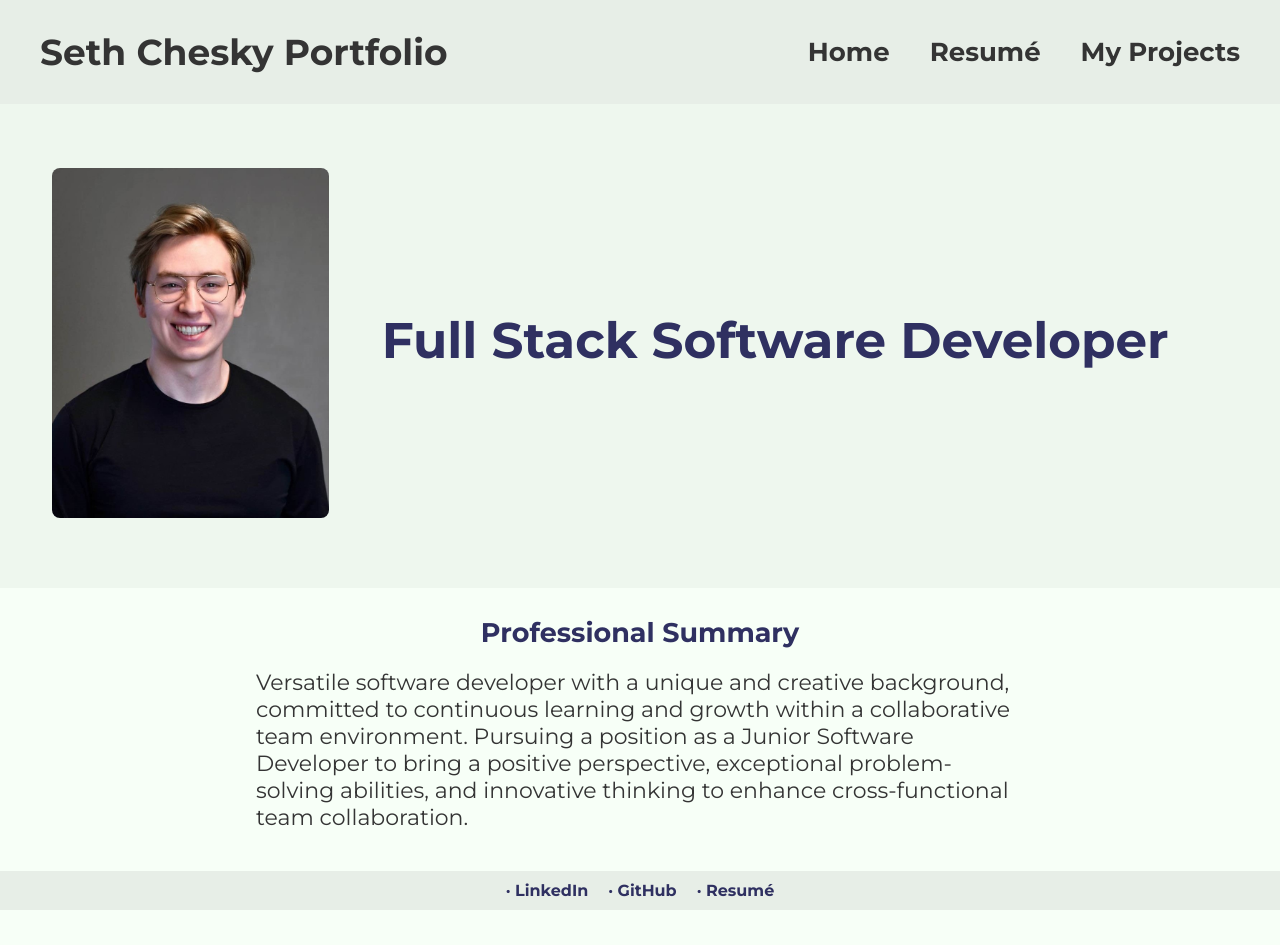
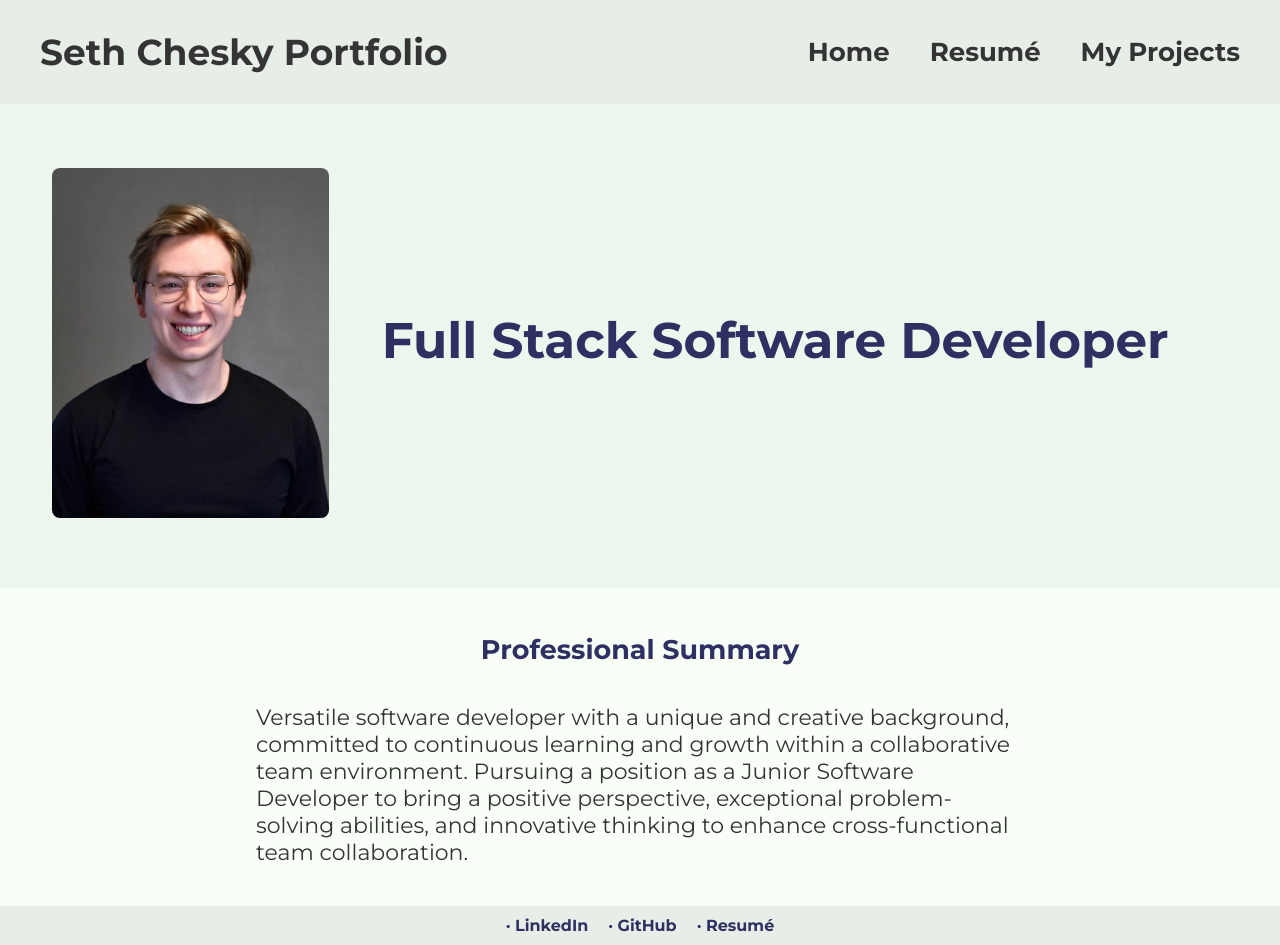
Before and after one commit to chethnut/portfolio-page-vue, a Vue app: page / in a window 1280 px wide. Before the commit the page ends 910 px from the top, so only its background shows below. Built offline with nearby package versions, Linux system fonts and the light colour scheme.

Commit message:
adjusted spacing to work with multiple browsers

```diff
--- a/src/views/AboutView.vue
+++ b/src/views/AboutView.vue
@@ -126,8 +126,8 @@ a {
 .section-title {
   display: flex;
   justify-content: center;
-  margin-top: 9px;
-  margin-bottom: 20px;
+  margin-top: 26px;
+  margin-bottom: 38px;
 }
 
 .professional-summary {
@@ -136,5 +136,6 @@ a {
   display: inline;
   white-space: no-wrap;
   font-size: 22px;
+
 }
 </style>
```
